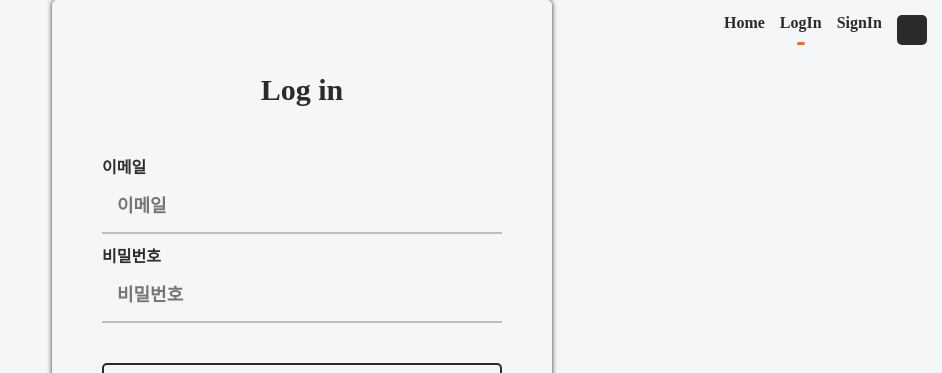
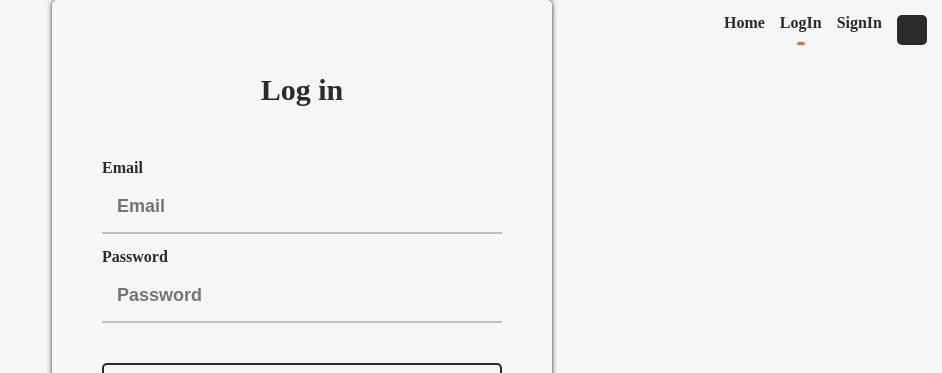
Before and after one commit to PLMOW/GO-ZIP-FE, a React (Create React App) app: page /login in a window 1280 px wide. Shown: the top 373 px of the page, without its empty margins (338-1280 px from the left). Built offline with nearby package versions, Linux system fonts and the light colour scheme; no server answers.

Commit message:
chore: Input Text 한글 => 영어

```diff
--- a/src/pages/Login.tsx
+++ b/src/pages/Login.tsx
@@ -25,12 +25,12 @@ const Login = () => {
         <Title>Log in</Title>
         <Form onSubmit={handleSubmit(onValid)}>
           <ReactHookInput
-            type="이메일"
+            type="Email"
             register={register}
             errorMessage={errors.email?.message}
           />
           <ReactHookInput
-            type="비밀번호"
+            type="Password"
             register={register}
             errorMessage={errors.password?.message}
           />
--- a/src/pages/Signin.tsx
+++ b/src/pages/Signin.tsx
@@ -24,17 +24,17 @@ const Signin = () => {
         <Title>Sign in</Title>
         <Form onSubmit={handleSubmit(onValid)}>
           <ReactHookInput
-            type="이메일"
+            type="Email"
             register={register}
             errorMessage={errors.email?.message}
           />
           <ReactHookInput
-            type="닉네임"
+            type="Nickname"
             register={register}
             errorMessage={errors.nickname?.message}
           />
           <ReactHookInput
-            type="비밀번호"
+            type="Password"
             register={register}
             errorMessage={errors.password?.message}
           />
```
